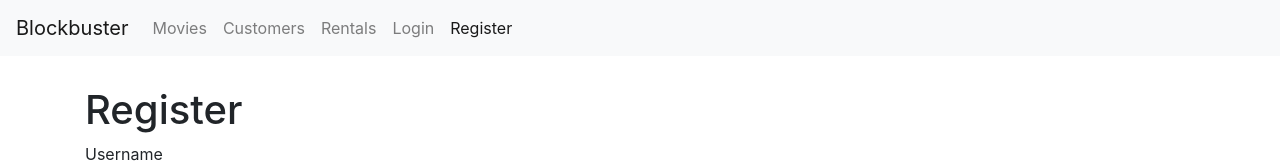
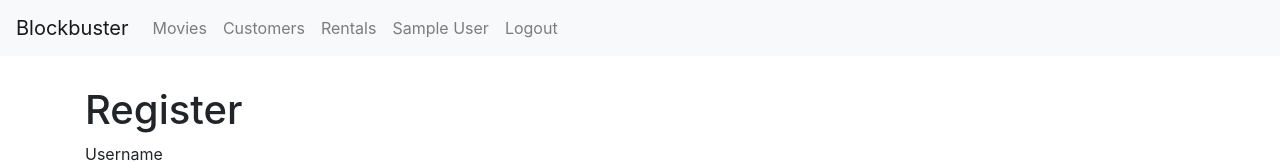
Before and after one commit to RunHannah/react-vidly, a React (Create React App) app: page /register in a window 1280 px wide. Shown: the top 163 px of the page. Built offline with nearby package versions, Linux system fonts and the light colour scheme; sample sign-in values are in the browser's storage.

Commit message:
Display current user and logout functionality.

```diff
--- a/package.json
+++ b/package.json
@@ -7,6 +7,7 @@
     "bootstrap": "^4.1.1",
     "font-awesome": "^4.7.0",
     "joi-browser": "^13.4.0",
+    "jwt-decode": "^2.2.0",
     "lodash": "^4.17.11",
     "prop-types": "^15.6.2",
     "react": "^16.4.2",
--- a/src/App.js
+++ b/src/App.js
@@ -1,6 +1,7 @@
 import React, { Component } from 'react';
 import { Route, Redirect, Switch } from 'react-router-dom';
 import { ToastContainer } from 'react-toastify';
+import jwtDecode from 'jwt-decode';
 import Movies from './components/movies';
 import MovieForm from './components/movieForm';
 import Customers from './components/customers';
@@ -9,19 +10,33 @@
 import NavBar from './components/navBar';
 import LoginForm from './components/loginForm';
 import RegisterForm from './common/registerForm';
+import Logout from './components/logout';
 import 'react-toastify/dist/ReactToastify.css';
 import './App.css';
 
 class App extends Component {
+  state = {};
+
+  componentDidMount() {
+    try {
+      const jwt = localStorage.getItem('token');
+      const user = jwtDecode(jwt);
+
+      this.setState({ user });
+    } catch (ex) {}
+  }
+
   render() {
     return (
       <React.Fragment>
         <ToastContainer />
-        <NavBar />
+        <NavBar user={this.state.user} />
         <main className="container">
           <Switch>
             <Route path="/register" component={RegisterForm} />
             <Route path="/login" component={LoginForm} />
+            <Route path="/logout" component={Logout} />
+
             <Route path="/movies/:id" component={MovieForm} />
             <Route path="/movies" component={Movies} />
             <Route path="/customers" component={Customers} />
--- a/src/common/registerForm.jsx
+++ b/src/common/registerForm.jsx
@@ -31,7 +31,9 @@
     try {
       const response = await userService.register(this.state.data);
       localStorage.setItem('token', response.headers['x-auth-token']);
-      this.props.history.push('/');
+
+      // full reload of app
+      window.location = '/';
     } catch (ex) {
       if (ex.response && ex.response.status === 400) {
         const errors = { ...this.state.errors };
--- a/src/components/loginForm.jsx
+++ b/src/components/loginForm.jsx
@@ -24,11 +24,10 @@
 
       // rename data object to jwt
       const { data: jwt } = await login(data.username, data.password);
-      console.log('jwt', jwt);
+      localStorage.setItem('token', jwt);
 
-      localStorage.setItem('token', jwt);
-      // route back to home page after login
-      this.props.history.push('/');
+      // Full reload, route back to home page after login
+      window.location = '/';
     } catch (ex) {
       if (ex.response && ex.response.status === 400) {
         const errors = { ...this.state.errors };
--- /dev/null
+++ b/src/components/logout.jsx
@@ -0,0 +1,14 @@
+import React, { Component } from 'react';
+
+export class Logout extends Component {
+  componentDidMount() {
+    localStorage.removeItem('token');
+
+    window.location = '/';
+  }
+  render() {
+    return null;
+  }
+}
+
+export default Logout;
--- a/src/components/navBar.jsx
+++ b/src/components/navBar.jsx
@@ -1,7 +1,7 @@
 import React from 'react';
 import { Link, NavLink } from 'react-router-dom';
 
-function NavBar() {
+const NavBar = ({ user }) => {
   return (
     <nav className="navbar navbar-expand-lg navbar-light bg-light">
       <Link className="navbar-brand" to="/">
@@ -29,16 +29,30 @@
           <NavLink className="nav-item nav-link" to="/rentals">
             Rentals
           </NavLink>
+          {!user && (
+            <React.Fragment>
               <NavLink className="nav-item nav-link" to="/login">
                 Login
               </NavLink>
               <NavLink className="nav-item nav-link" to="/register">
                 Register
               </NavLink>
+            </React.Fragment>
+          )}
+          {user && (
+            <React.Fragment>
+              <NavLink className="nav-item nav-link" to="/profile">
+                {user.name}
+              </NavLink>
+              <NavLink className="nav-item nav-link" to="/logout">
+                Logout
+              </NavLink>
+            </React.Fragment>
+          )}
         </div>
       </div>
     </nav>
   );
-}
+};
 
 export default NavBar;
```
Also changed, not shown: src/common/pagination.jsx (+4 -13 lines), 1 other file (tests, documents, lock files or other folders). Lines whose indentation alone changed are shown as unchanged.
